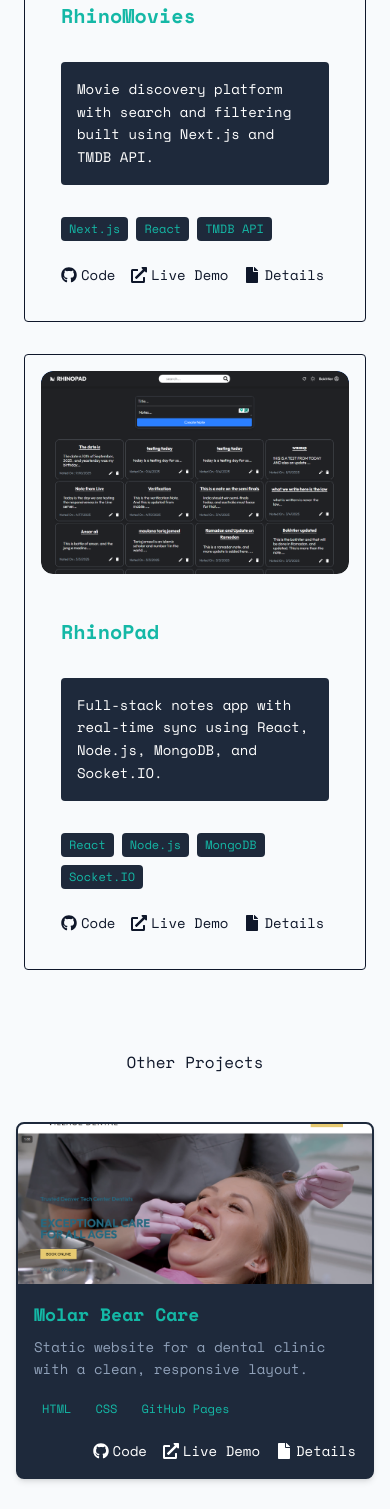
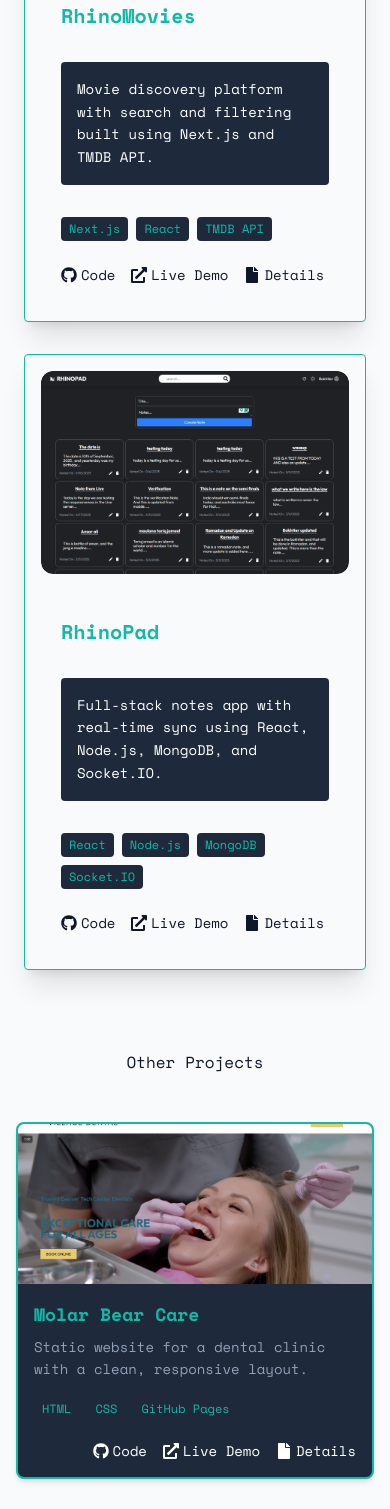
Before and after one commit to bokhtier19/bokhtier, a Next.js app: page /projects in a window 390 px wide. Shown: the part 432-1941 px from the top of the page. Built offline with nearby package versions, Linux system fonts and the light colour scheme.

Commit message:
Hover fix

```diff
--- a/components/ProjectCard.tsx
+++ b/components/ProjectCard.tsx
@@ -28,7 +28,7 @@ export default function ProjectCard({ title, shortDescription, slug, tech, image
                 whileInView={{ opacity: 1, y: 0 }}
                 transition={{ duration: 0.6 }}
                 viewport={{ once: true }}
-                className={`relative border lg:border-none rounded-sm hover:cursor-pointer hover:border flex flex-col lg:flex-row overflow-hidden hover:shadow-primary transition p-4 gap-6 ${
+                className={`relative border border-primary lg:border-none rounded-sm hover:cursor-pointer hover:border flex flex-col lg:flex-row overflow-hidden hover:shadow-primary shadow-xl transition p-4 gap-6 ${
                     isEven ? "" : "md:flex-row-reverse"
                 }`}>
                 {/* Image */}
--- a/components/SecondaryProjectCard.tsx
+++ b/components/SecondaryProjectCard.tsx
@@ -24,7 +24,7 @@ export default function ProjectCard({ title, tech, image1, github, demo, shortDe
                 whileInView={{ opacity: 1, y: 0 }}
                 transition={{ duration: 0.6 }}
                 viewport={{ once: true }}
-                className="bg-secondary  border-secondary border-2 rounded-lg shadow-md overflow-hidden hover:shadow-green/40 transition flex flex-col max-w-sm">
+                className="bg-secondary  border-primary border-2 rounded-lg shadow-md overflow-hidden hover:shadow-primary transition flex flex-col max-w-sm">
                 {/* Image */}
                 <div className="w-full h-40 overflow-hidden">
                     <img src={image1} alt={title} className="w-full h-full object-cover hover:scale-105 transition-transform duration-500" />
```
